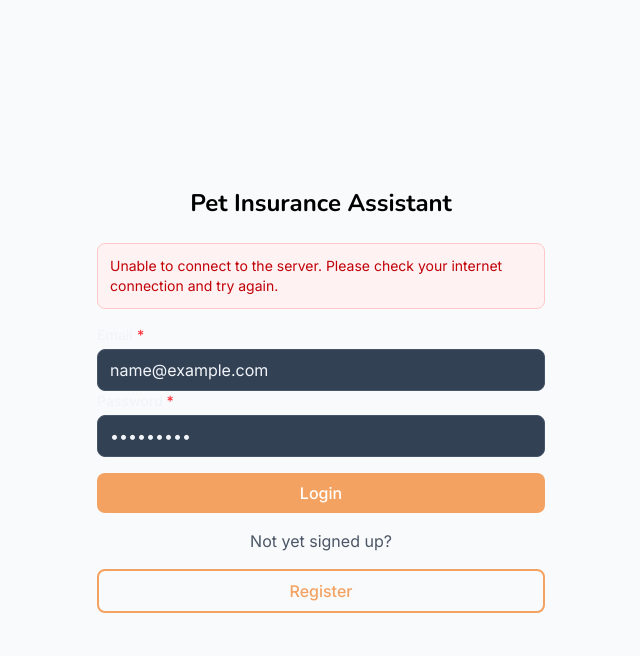
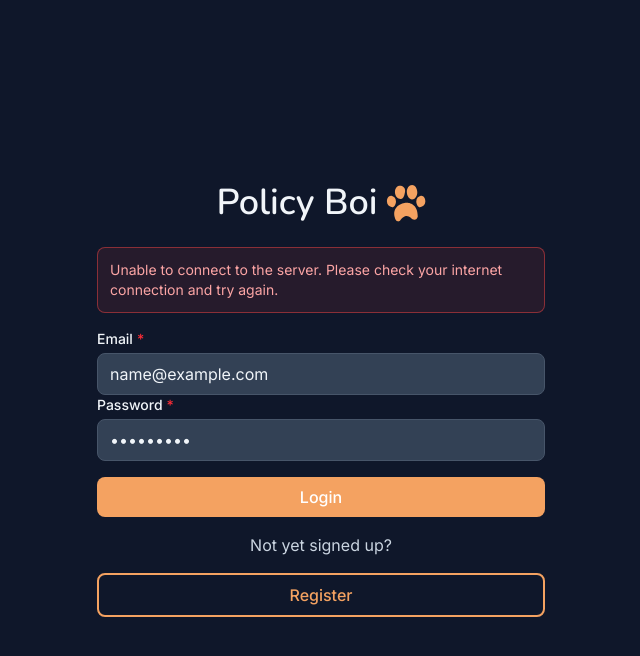
Before and after one commit to interestedinbread/pawshake, a React (Vite) app in the folder frontend/: page /login in a window 1280 px wide. Both pictures are taken after typing "name@example.com", "Sample123" into the empty fields and a click on the button "Login". Shown: the top 656 px of the page, without its empty margins (319-959 px from the left). Built offline with nearby package versions, Linux system fonts and the light colour scheme; no server answers; what @react-pdf/renderer would draw is missing.

Commit message:
updated login page to use new color scheme

```diff
--- a/frontend/src/components/auth/AuthPanel.tsx
+++ b/frontend/src/components/auth/AuthPanel.tsx
@@ -11,7 +11,7 @@ export function AuthPanel() {
     return (
         <div>
             {mode === 'login' ? <LoginForm /> : <RegisterForm />}
-            <p className="py-4 text-center text-gray-600">
+            <p className="py-4 text-center text-[var(--color-dark-text-secondary)]">
                 {mode === 'login' ? 'Not yet signed up?' : 'Already signed up?'}
             </p>
             <Button
--- a/frontend/src/components/auth/LoginForm.tsx
+++ b/frontend/src/components/auth/LoginForm.tsx
@@ -40,7 +40,7 @@ export function LoginForm() {
         <div>
             <form onSubmit={handleSubmit}>
                 {error && (
-                    <div className="mb-4 p-3 bg-red-50 border border-red-200 rounded-lg text-red-700 text-sm">
+                    <div className="mb-4 p-3 border rounded-lg text-sm border-[rgba(239,68,68,0.5)] bg-[rgba(239,68,68,0.1)] text-[#fca5a5]">
                         {error}
                     </div>
                 )}
--- a/frontend/src/components/auth/RegisterForm.tsx
+++ b/frontend/src/components/auth/RegisterForm.tsx
@@ -54,7 +54,7 @@ export function RegisterForm () {
             <form
             onSubmit={handleRegister}>
                 {error && (
-                    <div className="mb-4 p-3 bg-red-50 border border-red-200 rounded-lg text-red-700 text-sm">
+                    <div className="mb-4 p-3 border rounded-lg text-sm border-[rgba(239,68,68,0.5)] bg-[rgba(239,68,68,0.1)] text-[#fca5a5]">
                         {error}
                     </div>
                 )}
--- a/frontend/src/components/layout/Layout.tsx
+++ b/frontend/src/components/layout/Layout.tsx
@@ -31,7 +31,7 @@ export function Layout({ children }: LayoutProps) {
             </div>
             <div>
               <p className="text-4xl font-semibold text-[var(--color-dark-text-primary)] font-['Nunito']">Policy Boi</p>
-              <p className="text-sm italic text-[var(--color-dark-text-secondary)] font-['Inter']">Understand policies • File claims faster</p>
+              <p className="text-sm italic text-[var(--color-dark-text-secondary)] font-['Inter']">Understand policies • File claims confidently</p>
             </div>
           </div>
 
--- a/frontend/src/pages/LoginPage.tsx
+++ b/frontend/src/pages/LoginPage.tsx
@@ -2,9 +2,13 @@ import { AuthPanel } from '../components/auth/AuthPanel';
 
 export function LoginPage() {
   return (
-    <div className="min-h-screen bg-gray-50 flex items-center justify-center p-4">
+    <div className="min-h-screen bg-[var(--color-dark-bg)] flex items-center justify-center p-4">
       <div className="w-full max-w-md">
-        <h1 className="text-2xl font-bold text-center mb-6">Pet Insurance Assistant</h1>
+        <div className='flex items-center justify-center gap-2 mb-6'>
+          <h1 className="text-4xl font-semibold text-[var(--color-dark-text-primary)] font-['Nunito']">Policy Boi</h1>
+          <img src="/noun-paw-print.svg"
+          className='h-10 w-auto'/>
+        </div>
         <AuthPanel />
       </div>
     </div>
```
Also changed, not shown: 63 other files (tests, documents, lock files or other folders).
